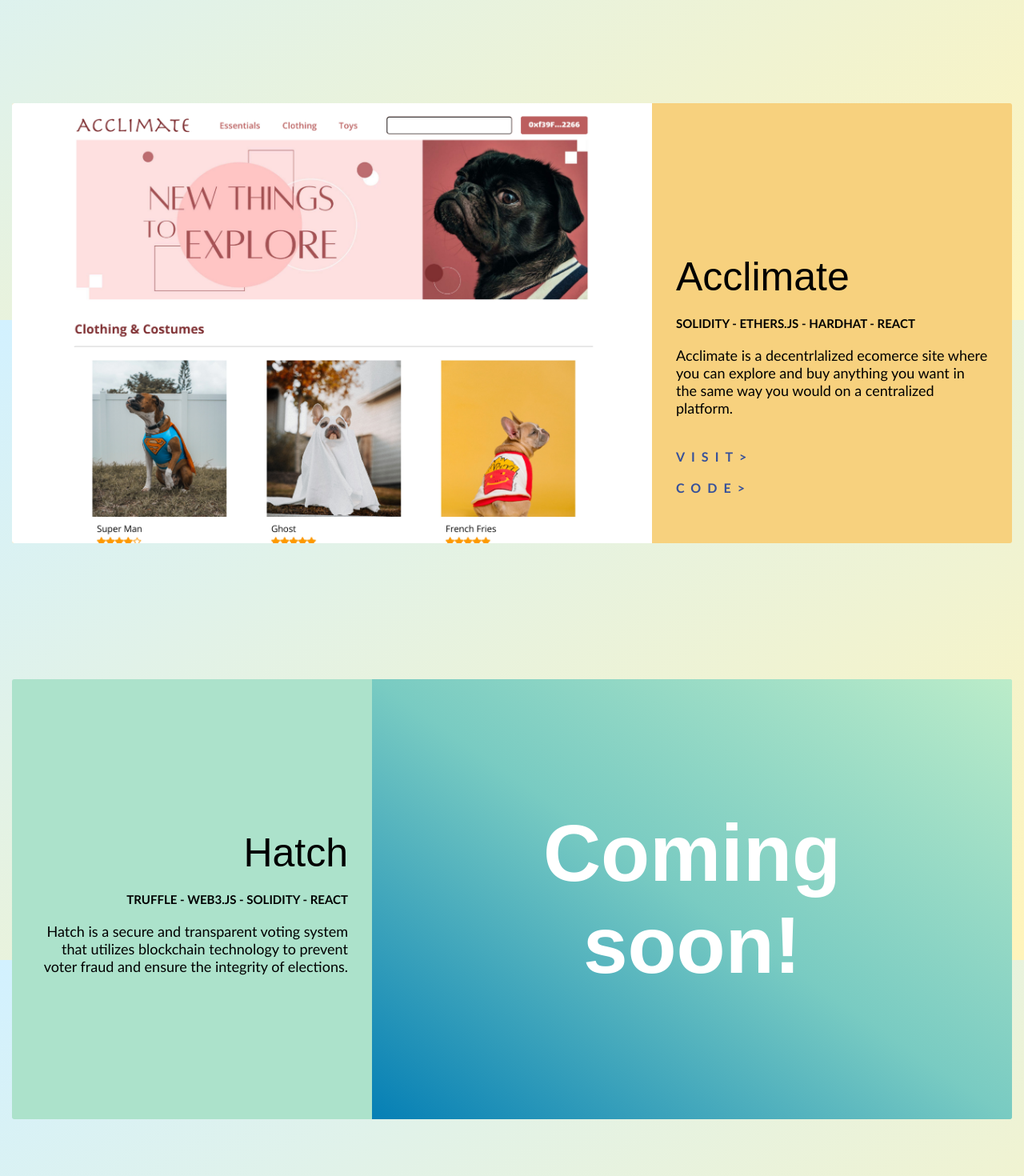
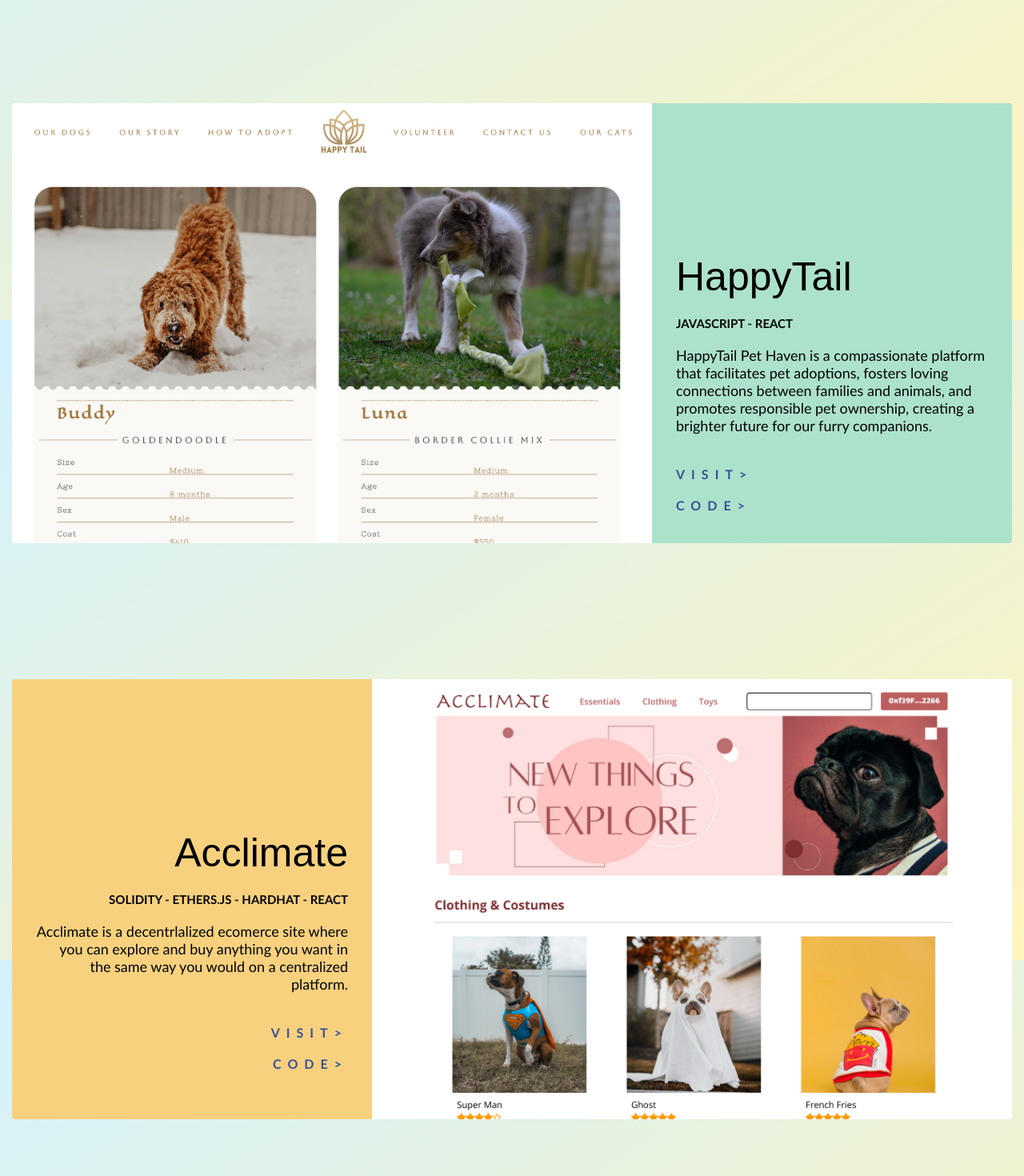
Before and after one commit to jnkasaato/Portfolio, a React (Create React App) app: page / in a window 1280 px wide. Shown: the part 1200-2670 px from the top of the page at 80% size. Built offline with nearby package versions, Linux system fonts and the light colour scheme; a web font is replaced by a local one.

Commit message:
first commit

```diff
--- a/src/components/Navigation.js
+++ b/src/components/Navigation.js
@@ -10,6 +10,9 @@ function Navigation({ scrolling }) {
       <Link to="dapp" smooth={true} duration={1000} offset={-180}>
         SEEDLING
       </Link>
+      <Link to="adopt" smooth={true} duration={1000} offset={-180}>
+        HAPPYTAIL
+      </Link>
       <Link to="ecommerce" smooth={true} duration={1000} offset={-180}>
         ACCLIMATE
       </Link>
--- a/src/components/Projects.js
+++ b/src/components/Projects.js
@@ -2,6 +2,7 @@
 import '../App.css';
 import ecommerce from '../assets/ecommerce.jpg'
 import tokenexchange from '../assets/tokenexchange.jpg'
+import adopt from '../assets/adopt.jpg'
 
 function Projects() {
 return (
@@ -25,10 +26,26 @@ return (
   </div>
   <br/><br/><br/><br/><br/><br/>
 
-  <div className = "project2" id= "ecommerce">
+    <div className = "project2" id = "adopt">
     <div className = "projects__img">
-      <a href="https://acclimate.jordananamutebi.com" target="_blank"><img src = {ecommerce} height= "550px" width ="800px"/></a>
+      <a href="https://happytail.jordananamutebi.com" target="_blank"><img src = {adopt} height= "550px" width ="800px"/></a>
     </div>
+    <div className = "projects__info">
+      <h3><br/> HappyTail </h3>
+      <h4> JAVASCRIPT  -  REACT </h4>
+      <h5>HappyTail Pet Haven is a compassionate platform that facilitates pet adoptions, fosters
+      loving connections between families and animals, and promotes responsible pet ownership,
+      creating a brighter future for our furry companions.</h5>
+      <div className = "projects__buttons">
+        <a href="https://happytail.jordananamutebi.com" target="_blank"><h1 >VISIT> </h1></a>
+        <a href="https://github.com/jnkasaato/petAdoption" target="_blank"><h1>CODE> </h1></a>
+      </div>
+    </div>
+
+  </div>
+  <br/><br/><br/><br/><br/><br/>
+
+  <div className = "project3" id= "ecommerce">
     <div className = "projects__info">
       <h3><br/>Acclimate</h3>
       <h4> SOLIDITY  -  ETHERS.JS  -  HARDHAT  -  REACT </h4>
@@ -39,24 +56,18 @@ return (
         <a href="https://github.com/jnkasaato/ecommerce" target="_blank"><h1>CODE> </h1></a>
       </div>
     </div>
+    <div className = "projects__img">
+      <a href="https://acclimate.jordananamutebi.com" target="_blank"><img src = {ecommerce} height= "550px" width ="800px"/></a>
+    </div>
   </div>
   <br/><br/><br/><br/><br/><br/>
 
-  <div className = "project3" id = "tbd">
-    <div className = "projects__info">
-      <h3><br/> Hatch</h3>
-      <h4> TRUFFLE  -  WEB3.JS  -  SOLIDITY  -  REACT </h4>
-      <h5>Hatch is a secure and transparent voting system that utilizes blockchain technology
-          to prevent voter fraud and ensure the integrity of elections.</h5>
-      <div className = "projects__buttons">
 
-      </div>
-    </div>
-    <div className = "project3__img">
-      <h6> Coming <br/> soon!</h6>
-    </div>
+
   </div>
-</div>
+
+
+
 
 
 
--- a/src/index.css
+++ b/src/index.css
@@ -59,7 +59,7 @@ h5{
 /*Navigation---------------------------------------------------------------------------*/
 .nav {
   display: grid;
-  grid-template-columns: auto 15% 10% 10% 8%;
+  grid-template-columns: auto 15% 10% 10% 10% 8%;
   align-items: center;
   max-width: 1500px;
   padding: 30px 0;
@@ -120,24 +120,10 @@ a:hover {
   text-align: right;
 }
 
-.project2 {
+.project3 {
   max-width: 1250px;
   height: 550px;
   background-color: #F7D17E;
-  display: grid;
-  grid-template-columns:  auto 450px;
-  align-items:center;
-  margin: 0 auto 50px;
-  gap: 0;
-  overflow: hidden;
-  border-radius: 3px;
-  text-align: left;
-}
-
-.project3 {
-  max-width: 1250px;
-  height: 550px;
-  background-color: #ACE2CB;
   display: grid;
   grid-template-columns: 450px auto ;
   align-items:center;
@@ -146,6 +132,20 @@ a:hover {
   overflow: hidden;
   border-radius: 3px;
   text-align: right;
+}
+
+.project2 {
+  max-width: 1250px;
+  height: 550px;
+  background-color: #ACE2CB;
+  display: grid;
+  grid-template-columns:  auto 450px ;
+  align-items:center;
+  margin: 0 auto 50px;
+  gap: 0;
+  overflow: hidden;
+  border-radius: 3px;
+  text-align: left;
 }
 
 .project3__img{
```
Also changed, not shown: src/assets/adopt.jpg (added), 1 other file (tests, documents, lock files or other folders).
